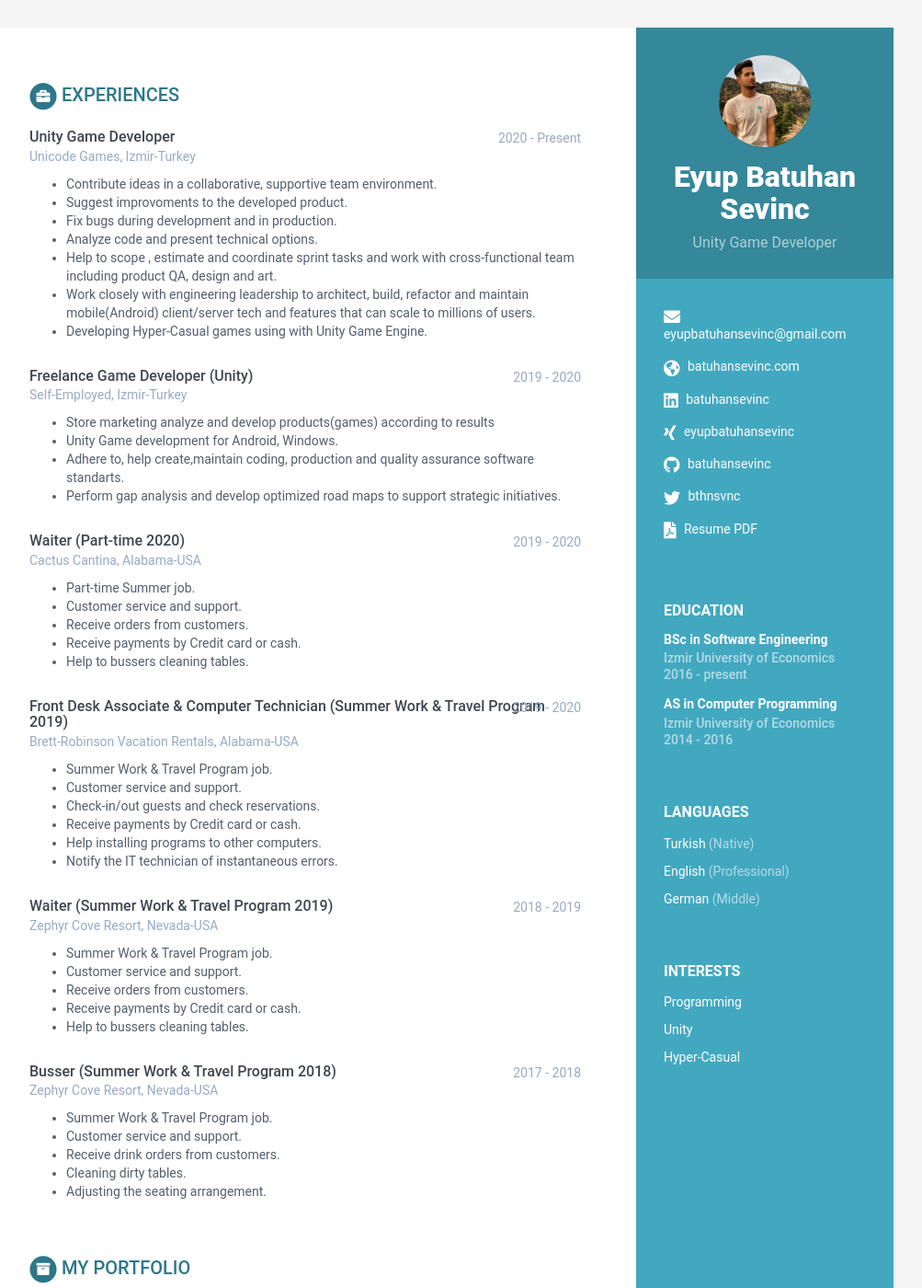
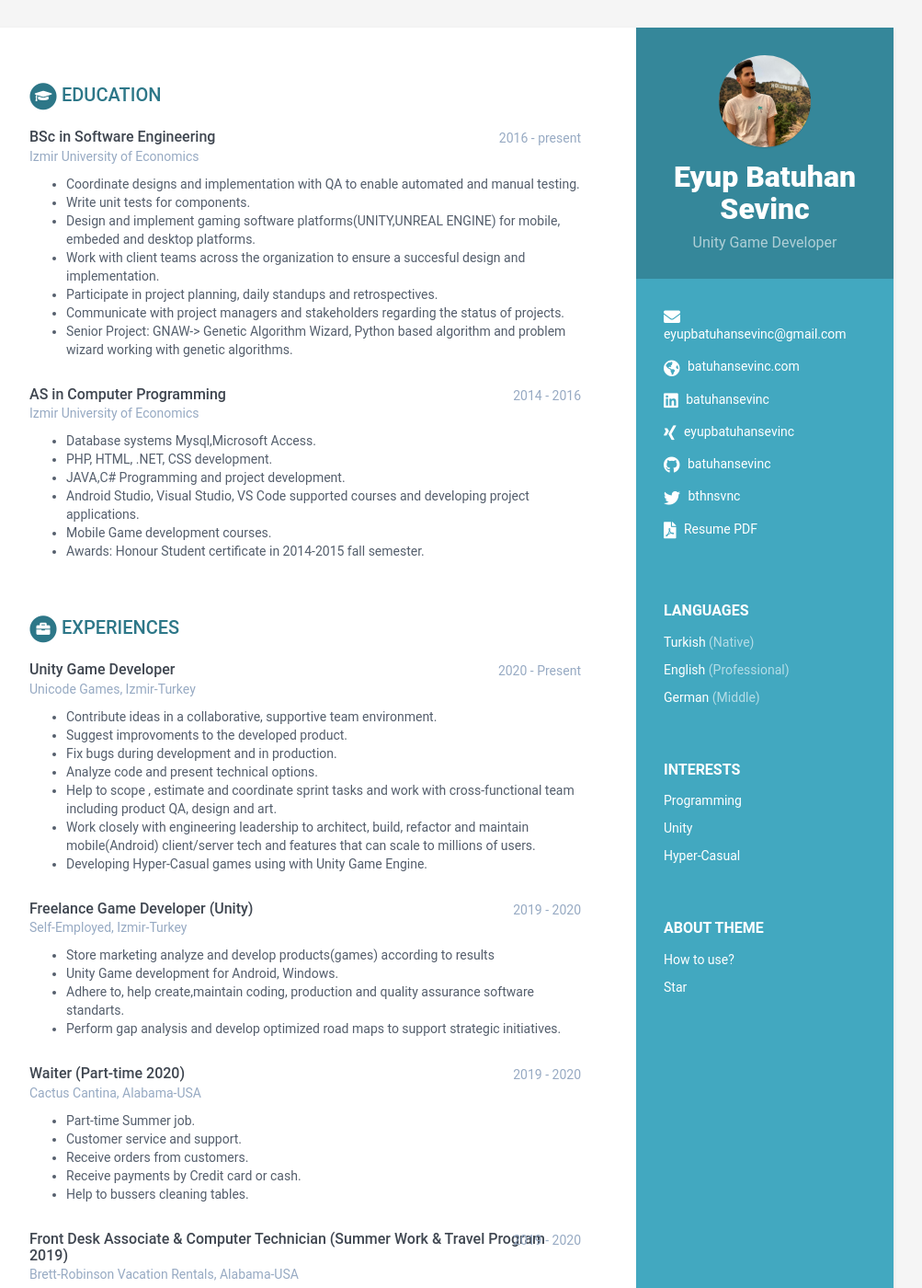
Before and after one commit to batuhansevinc/batuhansevinc.github.io, a Jekyll site: the page built from index.html, in a window 1280 px wide and 1400 px high. Shown: the whole window at 92% size, without its empty margins (168-1171 px from the left). Built offline with Jekyll 4.4.1, drawn with Linux system fonts in a browser that asks for light colours.

Commit message:
Update data.yml
fix21

```diff
--- a/_data/data.yml
+++ b/_data/data.yml
@@ -3,8 +3,8 @@
 #
 
 sidebar:
-    about: False # set to False or comment line if you want to remove the "how to use?" in the sidebar
-    education: True # set to False if you want education in main section instead of in sidebar
+    about: True # set to False or comment line if you want to remove the "how to use?" in the sidebar
+    education: False # set to False if you want education in main section instead of in sidebar
 
     # Profile information
     name: Eyup Batuhan Sevinc
```
